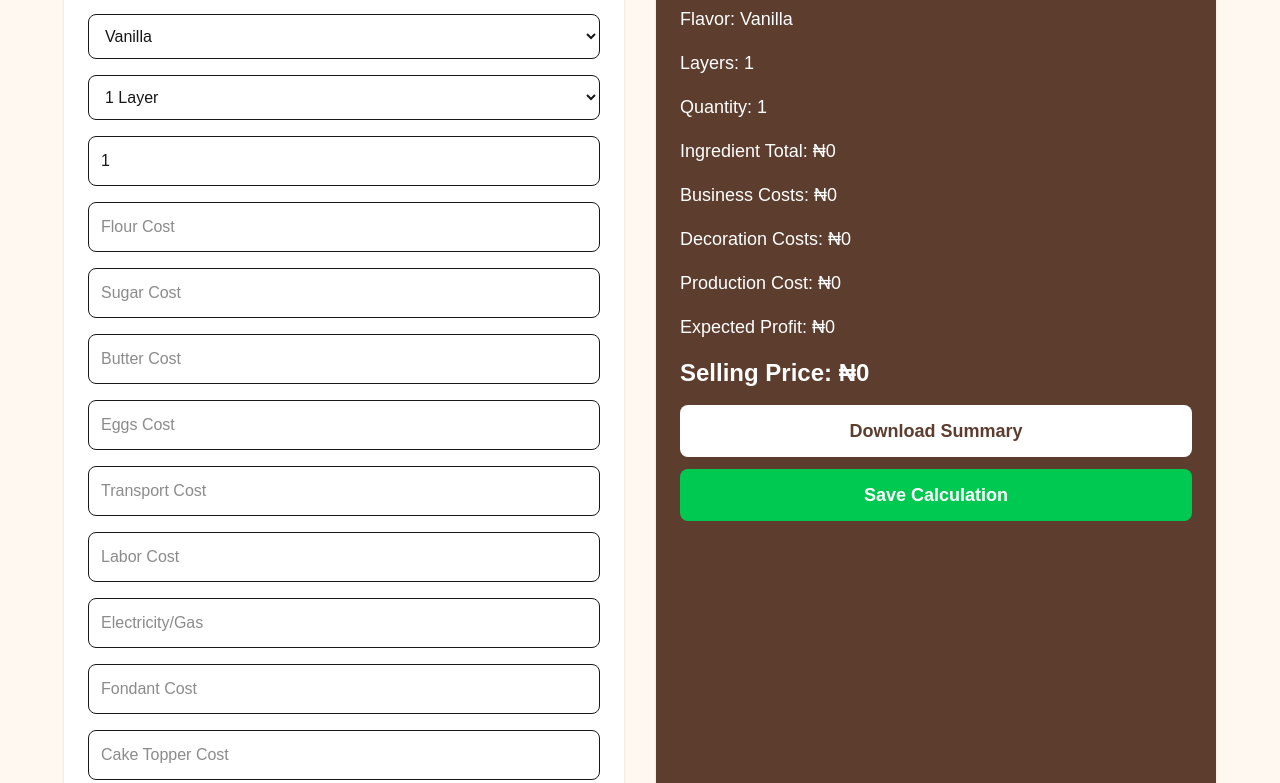
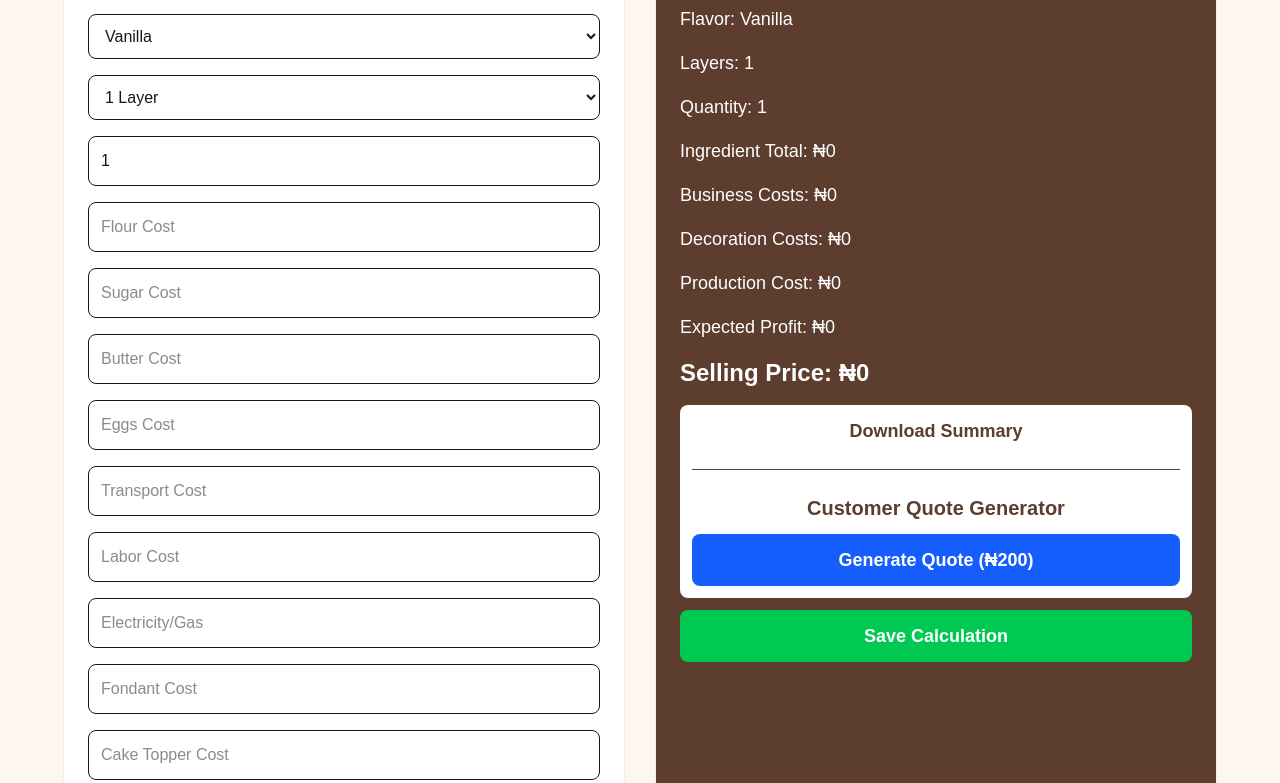
Before and after one commit to RoseO5/cake-cost-calculator, a Next.js app: page / in a window 1280 px wide. Shown: the part 375-1158 px from the top of the page. Built offline with nearby package versions, Linux system fonts and the light colour scheme; no server answers.

Commit message:
Add Paystack customer quote system

```diff
--- a/components/CakeCalculator.tsx
+++ b/components/CakeCalculator.tsx
@@ -30,6 +30,8 @@ export default function CakeCalculator() {
   })
 
   const [profitPercentage, setProfitPercentage] = useState(20)
+const [quoteUnlocked, setQuoteUnlocked] = useState(false)
+const [customerInfo, setCustomerInfo] = useState({ name: "", phone: "", eventDate: "" })
 
   const ingredientTotal =
     Number(ingredients.flour) +
@@ -113,6 +115,24 @@ const downloadSummary = async () => {
       alert("Something went wrong")
     }
   }
+
+const handleQuotePayment = () => {
+  const handler = (window as any).PaystackPop.setup({
+    key: process.env.NEXT_PUBLIC_PAYSTACK_PUBLIC_KEY,
+    email: "baker@cakeapp.com",
+    amount: 200 * 100,
+    currency: "NGN",
+    callback: function () {
+      setQuoteUnlocked(true)
+      alert("Payment successful!")
+    },
+    onClose: function () {
+      alert("Payment cancelled")
+    },
+  })
+
+  handler.openIframe()
+}
 
   return (
     <div className="grid md:grid-cols-2 gap-8 mt-10">
@@ -434,6 +454,32 @@ const downloadSummary = async () => {
               onClick={downloadSummary}
             >
               Download Summary
+
+<div className="mt-6 border-t pt-6">
+  <h3 className="text-xl font-bold mb-3">Customer Quote Generator</h3>
+
+  {!quoteUnlocked ? (
+    <button onClick={handleQuotePayment} className="w-full bg-blue-600 text-white p-3 rounded-lg">
+      Generate Quote (₦200)
+    </button>
+  ) : (
+    <div className="space-y-3">
+      <input className="w-full border p-2 rounded" placeholder="Customer Name" onChange={(e)=>setCustomerInfo({...customerInfo,name:e.target.value})}/>
+      <input className="w-full border p-2 rounded" placeholder="Phone" onChange={(e)=>setCustomerInfo({...customerInfo,phone:e.target.value})}/>
+      <input type="date" className="w-full border p-2 rounded" onChange={(e)=>setCustomerInfo({...customerInfo,eventDate:e.target.value})}/>
+
+      <button className="w-full bg-green-600 text-white p-3 rounded-lg"
+        onClick={() => {
+          const message = `Hello ${customerInfo.name || "Customer"},\n\nCake: ${cakeDetails.size} / ${cakeDetails.flavor}\nLayers: ${cakeDetails.layers}\nQuantity: ${cakeDetails.quantity}\n\nTotal: ₦${sellingPrice.toLocaleString()}`
+
+          const url = `https://wa.me/${customerInfo.phone}?text=${encodeURIComponent(message)}`
+          window.open(url, "_blank")
+        }}
+      >Send WhatsApp Quote</button>
+    </div>
+  )}
+</div>
+
             </button>
 
             <button
```
